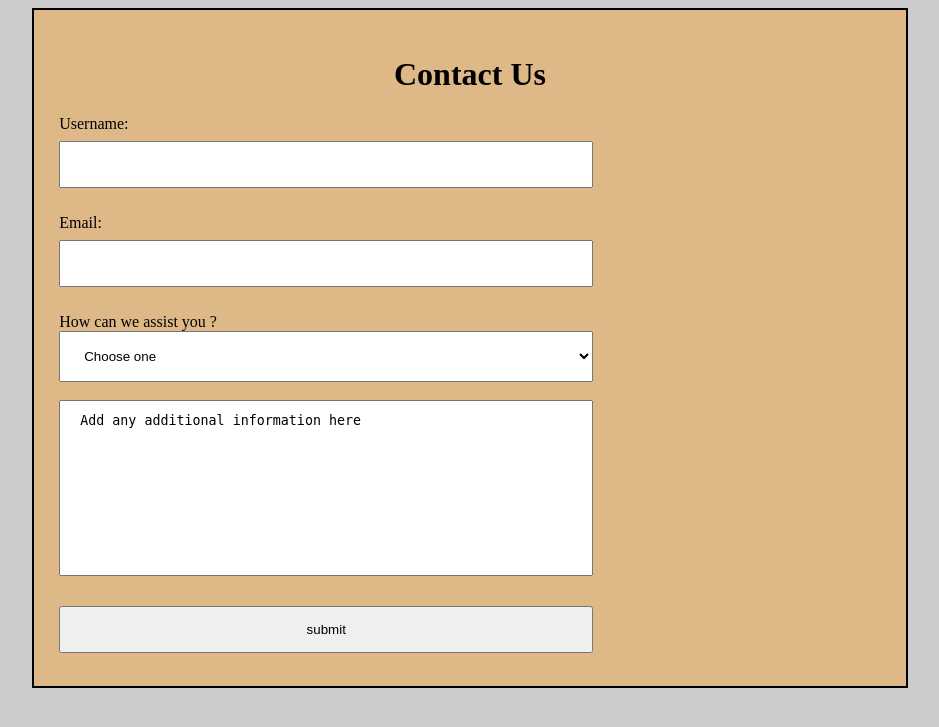
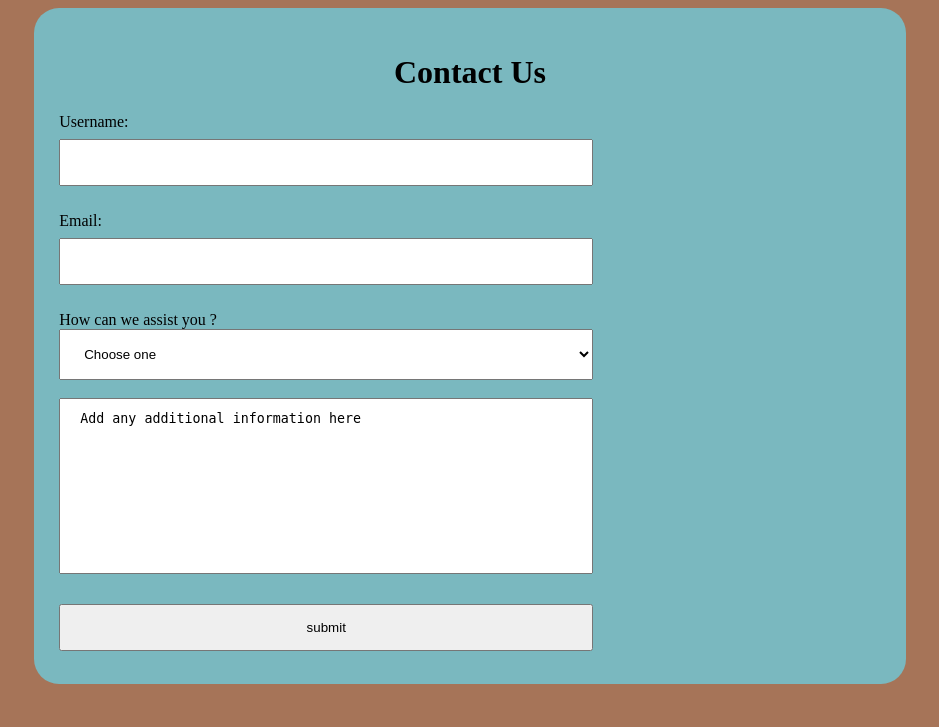
Before and after one commit to kami2049/Simple-web-form, a PHP site: page / in a window 1280 px wide. Shown: the top 727 px of the page, without its empty margins (170-1109 px from the left). Run offline with PHP 8.4, Linux system fonts and the light colour scheme.

Commit message:
added css styling

```diff
--- a/styles.css
+++ b/styles.css
@@ -1,10 +1,10 @@
 body{
-    background-color: #ccc;
+    background-color: #A67458;
 }
 
 div{
-    background-color: burlywood;
-    border: 2px solid black;
+    background-color:#7AB8BF;
+   border-radius: 25px;
     margin: auto;
     width: 65%;
     padding: 25px;
```
